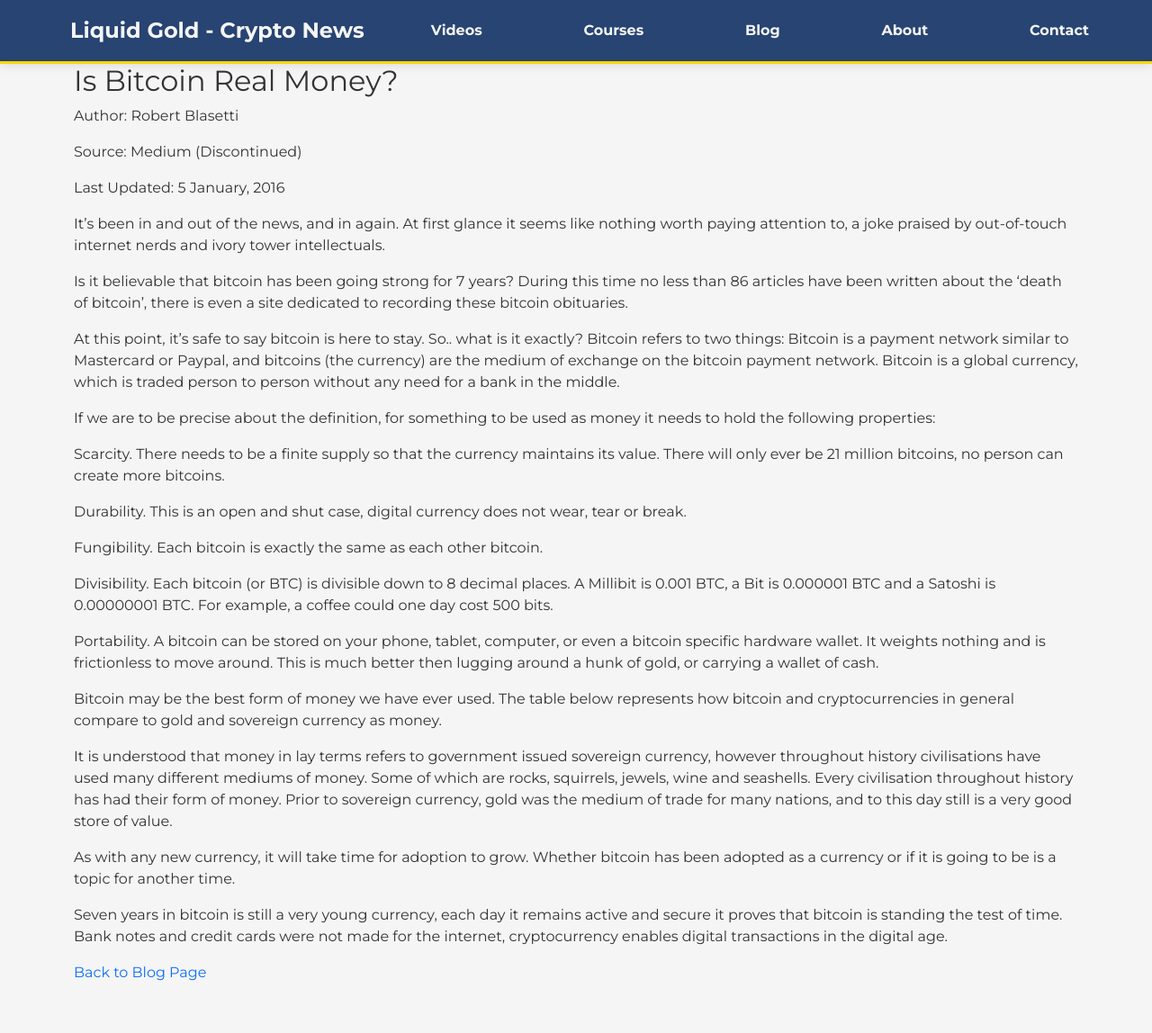
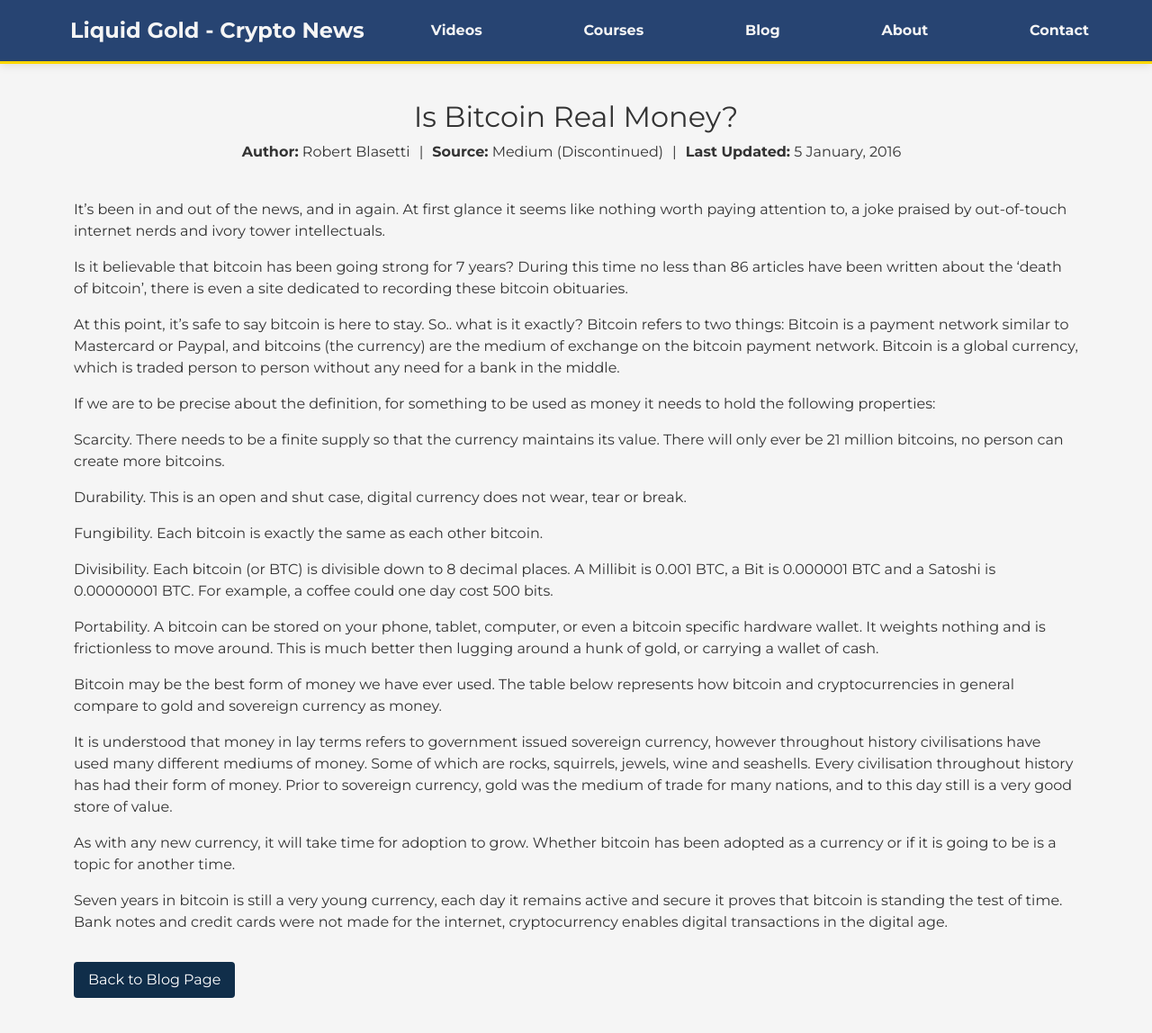
Before and after one commit to rob-blasetti/rob-blasetti.github.io, a React (Create React App) app: page /blog/1 in a window 1280 px wide. Shown: the whole page at 90% size. Before the commit the page ends 1093 px from the top, so only its background shows below. Built offline with nearby package versions, Linux system fonts and the light colour scheme; no server answers.

Commit message:
styling blog details

```diff
--- a/src/App.less
+++ b/src/App.less
@@ -507,6 +507,9 @@ button {
 
 //blog pages
 .blog-detail {
+  margin-top: 2.5rem;
+  margin-bottom: 2.5rem;
+
   .author {
     font-style: italic;
     margin-bottom: 8px;
@@ -517,12 +520,34 @@ button {
     margin-bottom: 16px;
   }
 
+  .detail-title {
+    display: flex;
+    justify-content: center;
+  }
+
+  .detail-info {
+    display: flex;
+    justify-content: center;
+    align-items: center;
+    margin-bottom: 2.5rem;
+    span {
+      margin-right: 10px;
+    }
+  }
+
+  .detail-content {
+    display: flex;
+    flex-wrap: wrap;
+    justify-content: left;
+    margin-bottom: 1rem;
+  }
+
   .back-button {
     display: inline-block;
     text-decoration: none;
   }
 
-  .back-button button {
+  .back-button {
     background-color: @secondary-dark-blue;
     color: @tertiary-white;
     padding: 8px 16px;
--- a/src/components/BlogDetail.js
+++ b/src/components/BlogDetail.js
@@ -15,17 +15,19 @@ const BlogDetail = () => {
   return (
     <Container className="blog-detail">
       <h2 className="detail-title">{blog.title}</h2>
-      <p className="detail-author">Author: {blog.author}</p>
-      <p className="detail-source">Source: {blog.source}</p>
-      <p className="detail-last-updated">Last Updated: {blog.lastUpdated}</p>
+      <div className="detail-info">
+        <span><b>Author:</b> {blog.author}</span>
+        <span> | </span>
+        <span><b>Source:</b> {blog.source}</span>
+        <span> | </span>
+        <span><b>Last Updated:</b> {blog.lastUpdated}</span>
+      </div>
       {
         paragraphs.map((paragraph, index) => (
           <p key={index} className="detail-content">{paragraph}</p>
         ))
       }
-      <Link to="/blog" className="back-button">
-        <div>Back to Blog Page</div>
-      </Link>
+      <Link to="/blog" className="back-button">Back to Blog Page</Link>
     </Container>
   );
 };
--- a/src/components/BlogPage.js
+++ b/src/components/BlogPage.js
@@ -6,7 +6,7 @@ import blogs from './BlogData';
 const BlogPage = () => {
   return (
     <Container className="blog-page">
-      <h1 className="title">Blog Page</h1>
+      <h1 className="title">Collection Of Blogs</h1>
       <Row>
         {blogs.map((blog) => (
           <Col md={6} lg={4} key={blog.id}>
```
